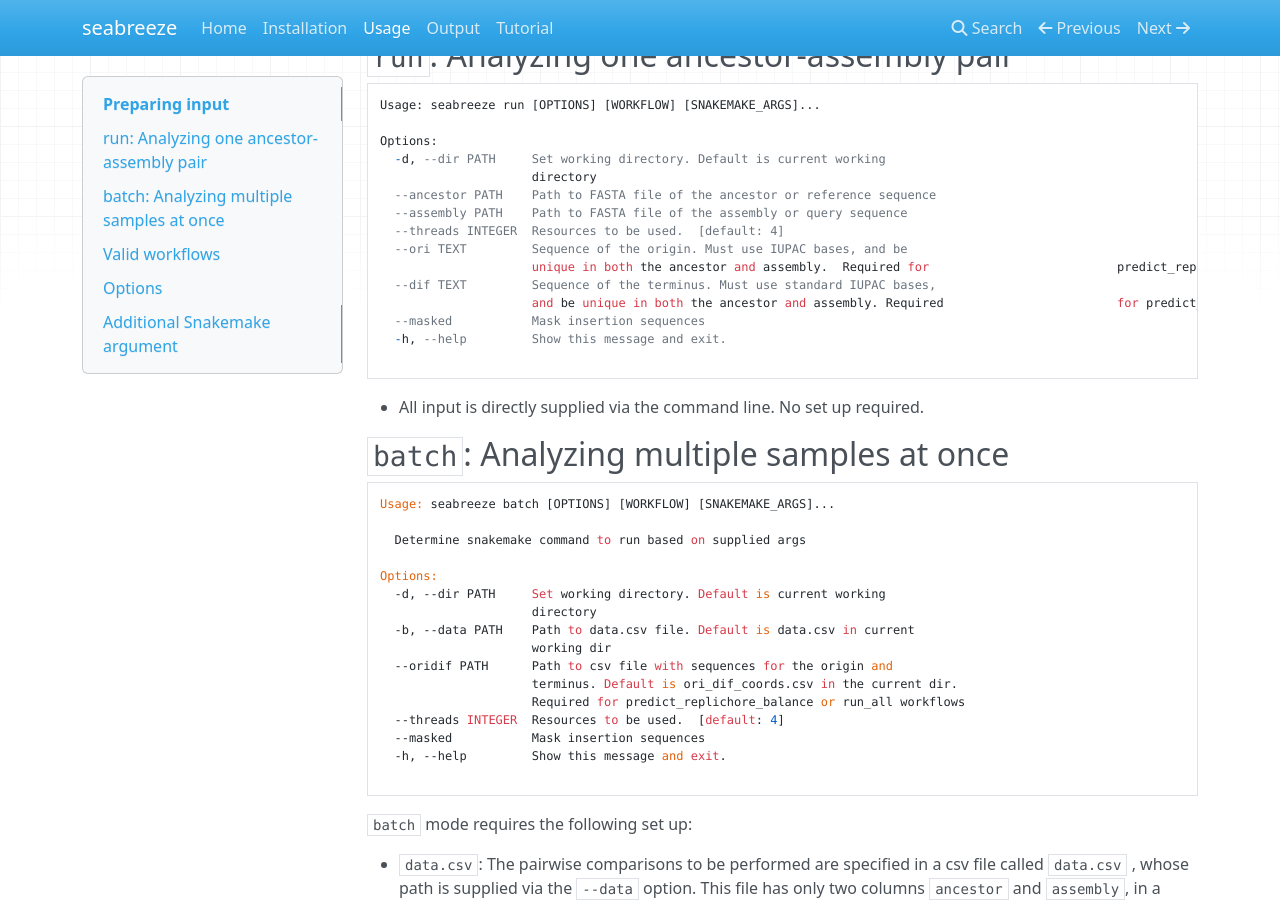
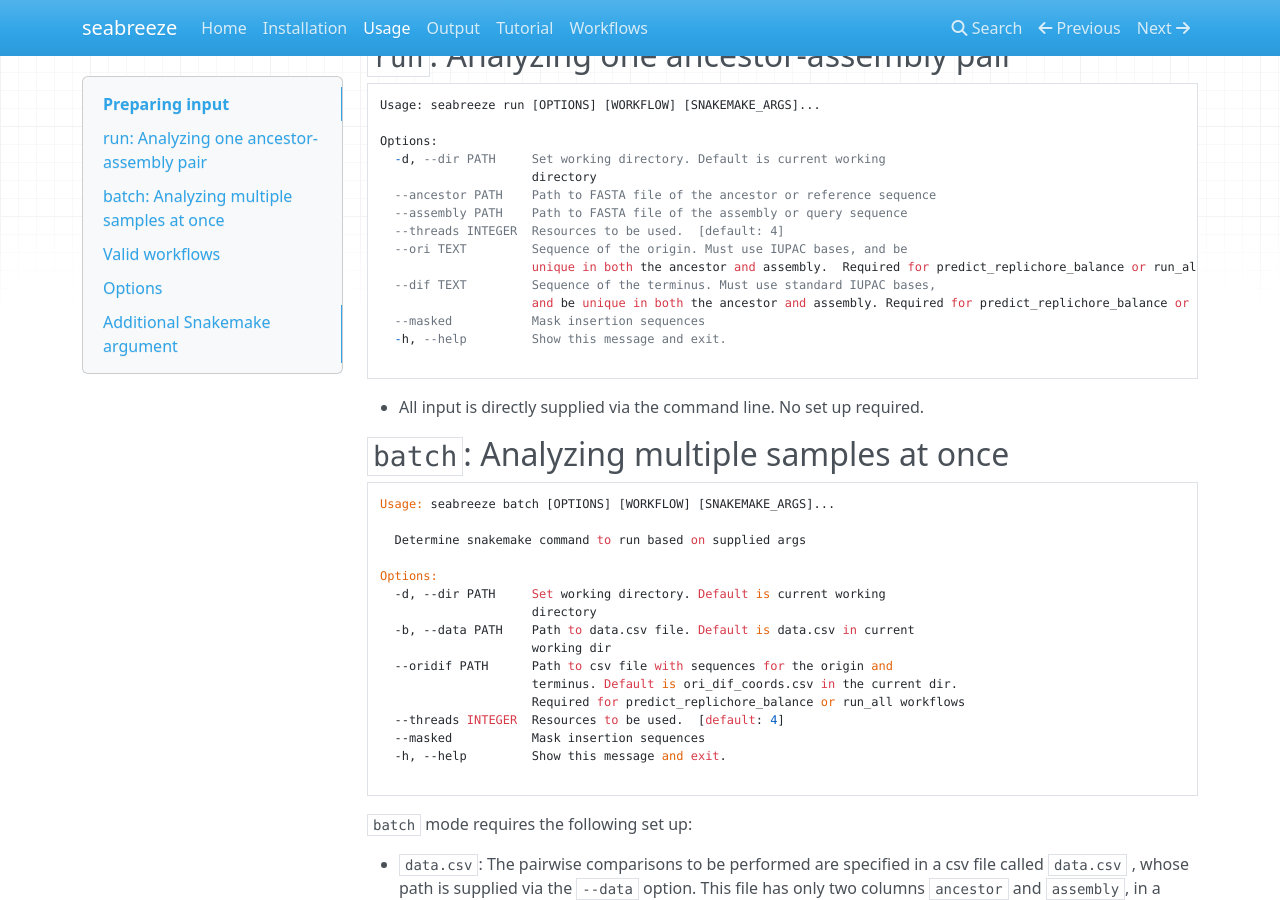
Before and after one commit to barricklab/seabreeze, an MkDocs documentation site: the page built from documentation/docs/usage.md, in a window 1280 px wide and 900 px high, scrolled down 434 px. Built offline with MkDocs 1.6.1, drawn with Linux system fonts in a browser that asks for light colours; nearby versions of some CDN libraries.

Commit message:
Fix formatting issue in docs

```diff
--- a/documentation/docs/usage.md
+++ b/documentation/docs/usage.md
@@ -20,9 +20,9 @@
   --assembly PATH    Path to FASTA file of the assembly or query sequence
   --threads INTEGER  Resources to be used.  [default: 4]
   --ori TEXT         Sequence of the origin. Must use IUPAC bases, and be
-		             unique in both the ancestor and assembly.  Required for                          predict_replichore_balance or run_all workflows
+		             unique in both the ancestor and assembly.  Required for predict_replichore_balance or run_all workflows
   --dif TEXT         Sequence of the terminus. Must use standard IUPAC bases,
-                     and be unique in both the ancestor and assembly. Required                        for predict_replichore_balance or run_all workflows
+                     and be unique in both the ancestor and assembly. Required for predict_replichore_balance or run_all workflows
   --masked           Mask insertion sequences
   -h, --help         Show this message and exit.
 
--- a/documentation/mkdocs.yml
+++ b/documentation/mkdocs.yml
@@ -5,3 +5,4 @@
   - Usage: usage.md
   - Output: output.md
   - Tutorial: tutorial.md
+  - Workflows: workflows.md
```
